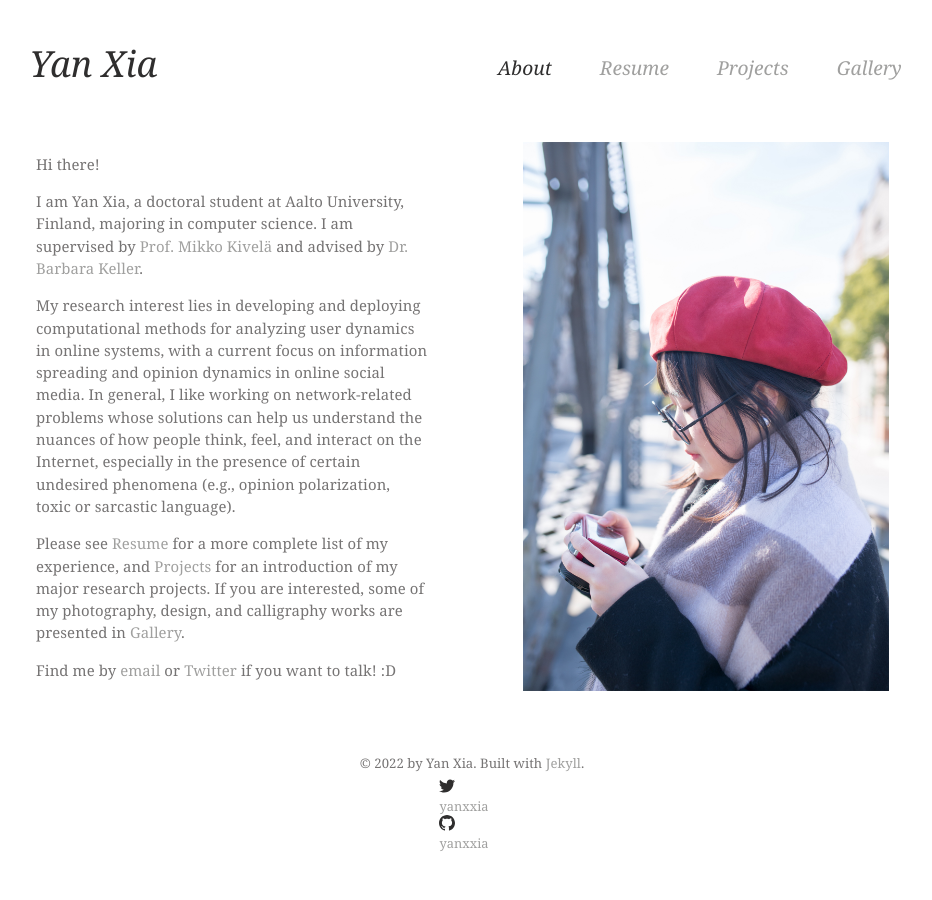
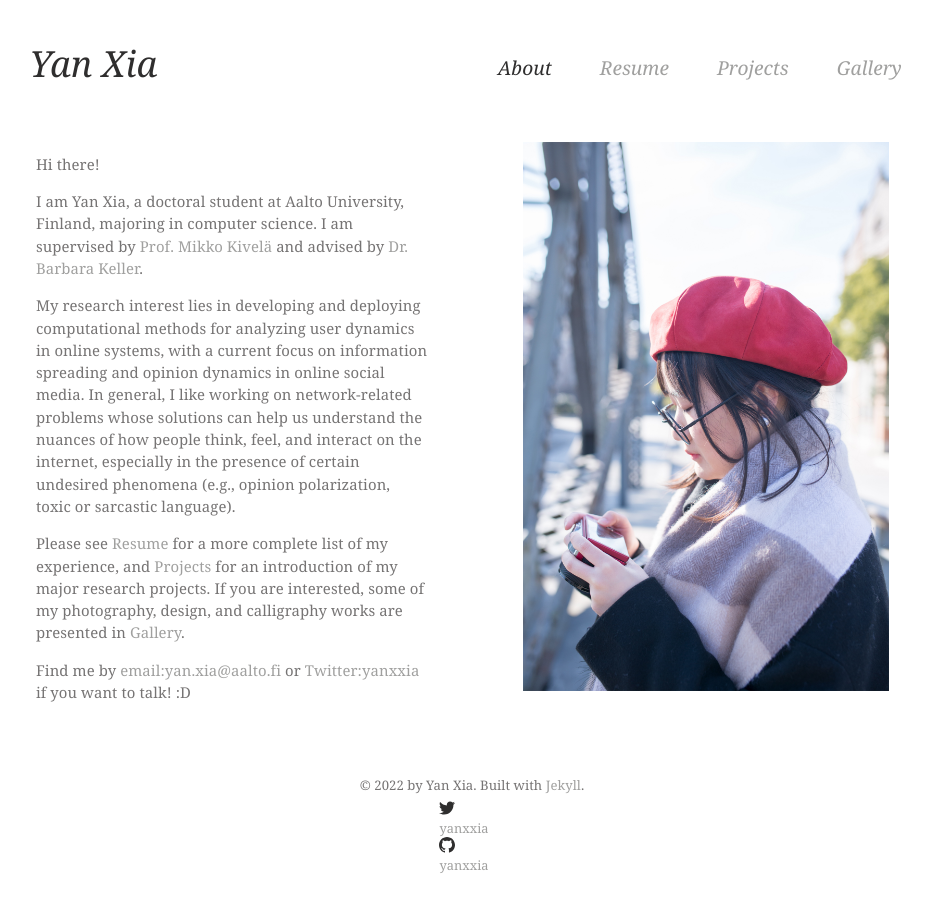
Before and after one commit to yanxxia/yanxxia.github.io, a Jekyll site: the page built from index.html, in a window 1280 px wide. Shown: the whole page, without its empty margins (168-1100 px from the left). Built offline with Jekyll 4.4.1, drawn with Linux system fonts in a browser that asks for light colours.

Commit message:
Update index.html

```diff
--- a/index.html
+++ b/index.html
@@ -5,9 +5,9 @@
 <div class="intro-div">
   <p>Hi there!</p>
   <p>I am Yan Xia, a doctoral student at Aalto University, Finland, majoring in computer science. I am supervised by <a href="http://www.mkivela.com/">Prof. Mikko Kivel&#228;</a> and advised by <a href="https://users.aalto.fi/~kellerb1/">Dr. Barbara Keller</a>.</p>
-  <p>My research interest lies in developing and deploying computational methods for analyzing user dynamics in online systems, with a current focus on information spreading and opinion dynamics in online social media. In general, I like working on network-related problems whose solutions can help us understand the nuances of how people think, feel, and interact on the Internet, especially in the presence of certain undesired phenomena (e.g., opinion polarization, toxic or sarcastic language).</p>
+  <p>My research interest lies in developing and deploying computational methods for analyzing user dynamics in online systems, with a current focus on information spreading and opinion dynamics in online social media. In general, I like working on network-related problems whose solutions can help us understand the nuances of how people think, feel, and interact on the internet, especially in the presence of certain undesired phenomena (e.g., opinion polarization, toxic or sarcastic language).</p>
   <p>Please see <a href="/resume.html">Resume</a> for a more complete list of my experience, and <a href="/projects.html">Projects</a> for an introduction of my major research projects. If you are interested, some of my photography, design, and calligraphy works are presented in <a href="/gallery.html">Gallery</a>.</p>
-  <p>Find me by <a href="mailto:yan.xia@aalto.fi">email</a> or <a href="https://www.twitter.com/{{ site.twitter_username| cgi_escape | escape }}">Twitter</a> if you want to talk! :D</p>
+  <p>Find me by <a href="mailto:yan.xia@aalto.fi">email:yan.xia@aalto.fi</a> or <a href="https://www.twitter.com/{{ site.twitter_username| cgi_escape | escape }}">Twitter:yanxxia</a> if you want to talk! :D</p>
 </div>
 <div class="pic-div">
   <img class="pic" src="assets/images/profile_photo.jpg" />
```
